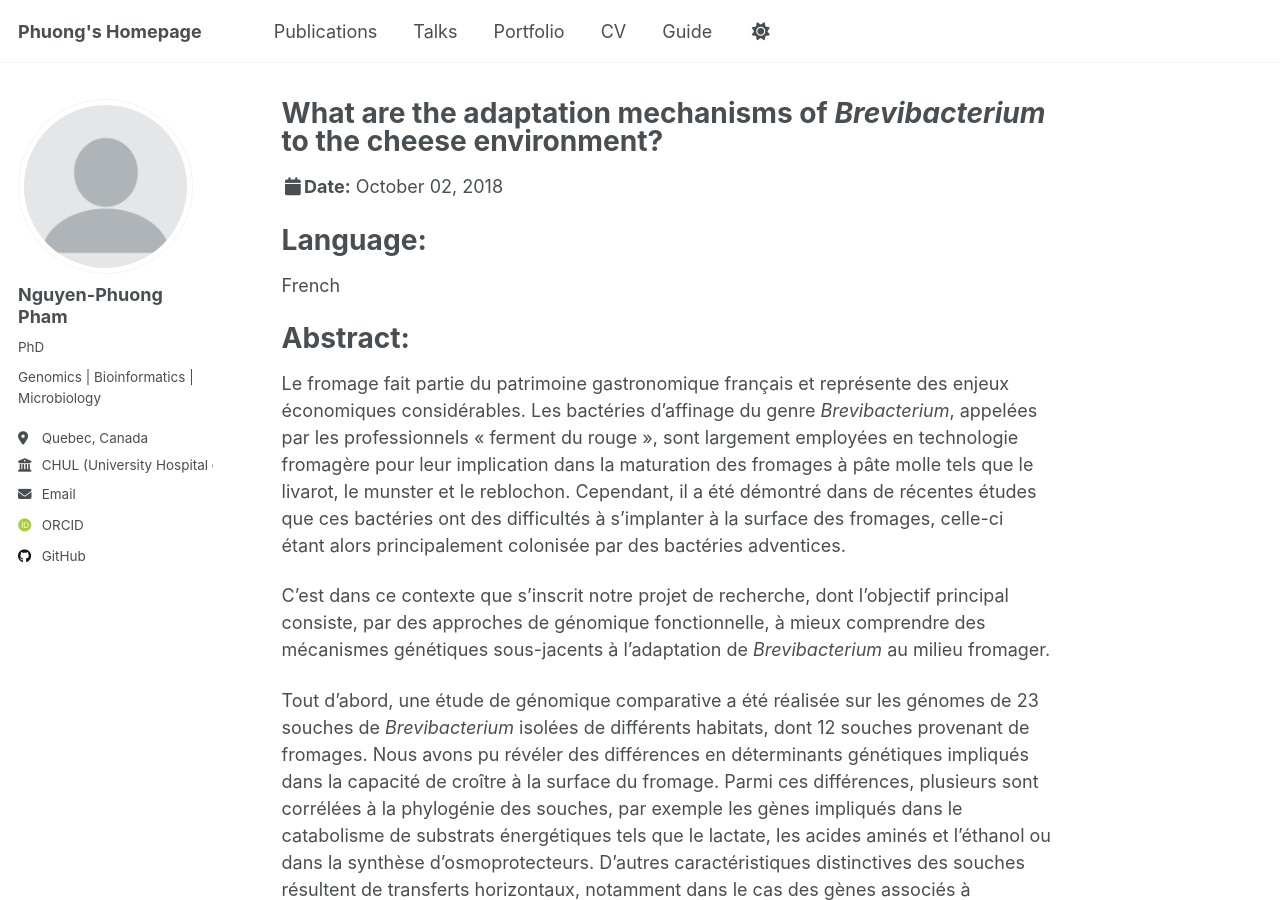
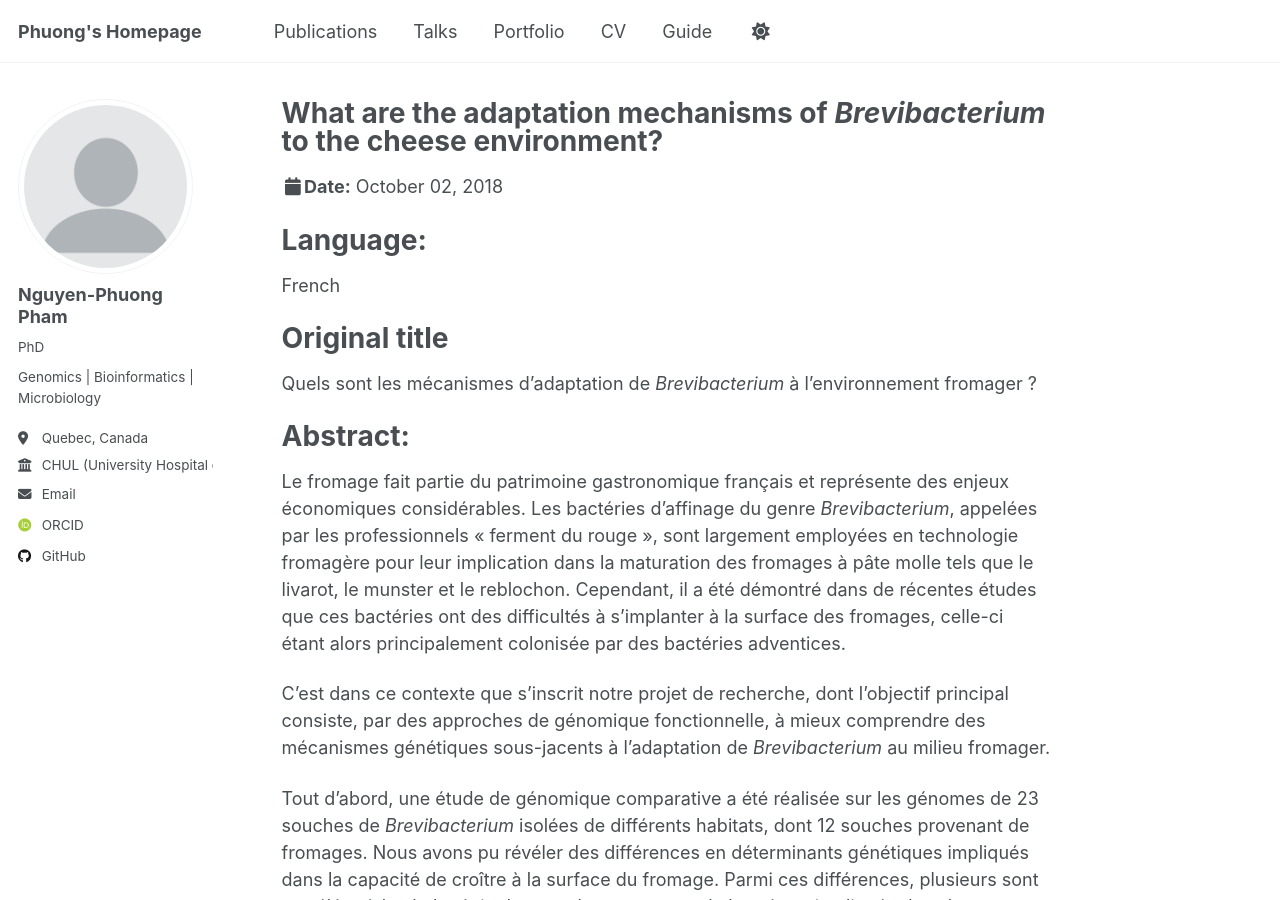
Before and after one commit to phng3001/phng3001.github.io, a Jekyll site: the page built from _talks/2018-10-02_SFM.md, in a window 1280 px wide and 900 px high. Built offline with Jekyll 4.4.1, drawn with Linux system fonts in a browser that asks for light colours; some web fonts are replaced; a script that is not in the unit is left out.

Commit message:
Update 2018-10-02_SFM.md

```diff
--- a/_talks/2018-10-02_SFM.md
+++ b/_talks/2018-10-02_SFM.md
@@ -12,6 +12,9 @@ location: Paris, France
 # Language:
 French
 
+# Original title
+Quels sont les mécanismes d’adaptation de *Brevibacterium* à l’environnement fromager ?
+
 # Abstract:
 Le fromage fait partie du patrimoine gastronomique français et représente des enjeux économiques considérables. Les bactéries d’affinage du genre *Brevibacterium*, appelées par les professionnels « ferment du rouge », sont largement employées en technologie fromagère pour leur implication dans la maturation des fromages à pâte molle tels que le livarot, le munster et le reblochon. Cependant, il a été démontré dans de récentes études que ces bactéries ont des difficultés à s’implanter à la surface des fromages, celle-ci étant alors principalement colonisée par des bactéries adventices.
 
```
